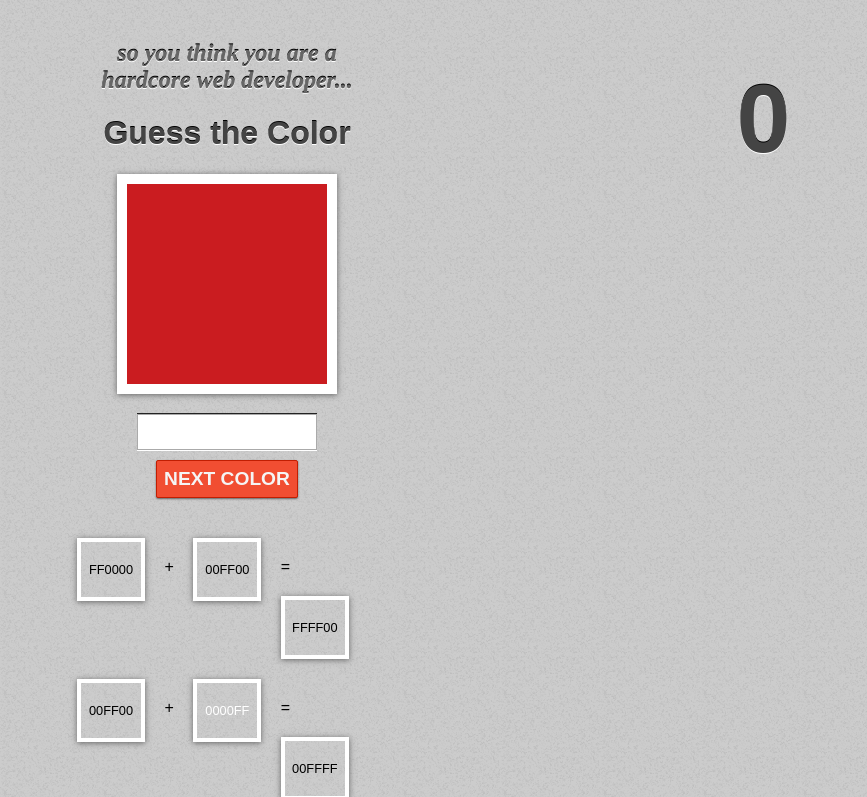
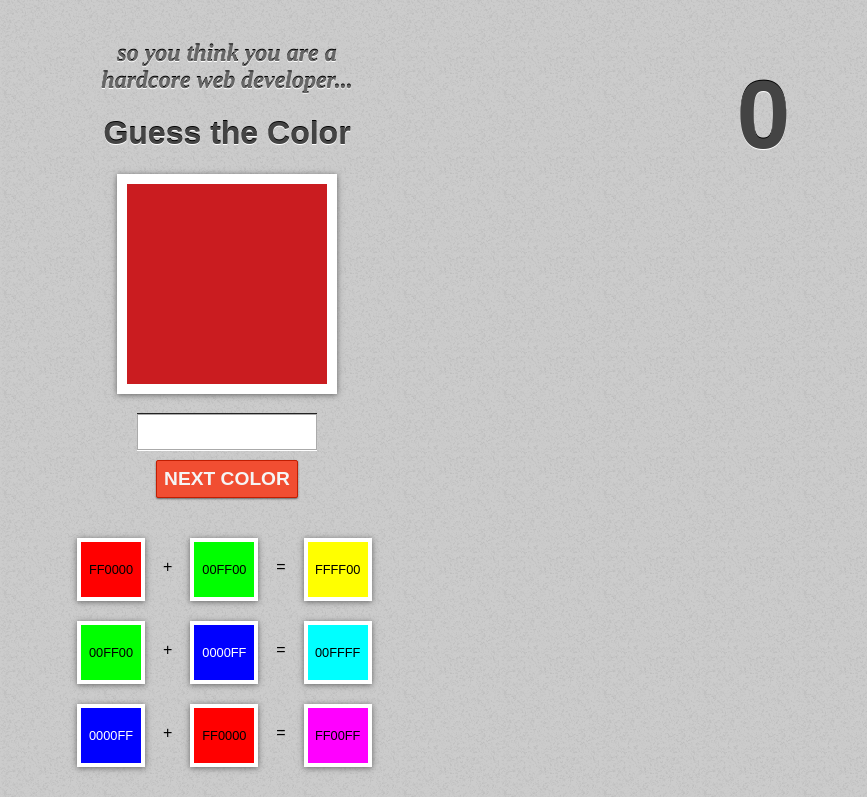
Before and after one commit to jgasteiz/Guess-the-color, a plain HTML site: page index.html in a window 1280 px wide. Both pictures are taken after a click on the link "Want some help?". Shown: the top 797 px of the page, 413-1280 px from the left. Drawn offline with Linux system fonts and the light colour scheme.

Commit message:
fixed some problems with firefox and opera

```diff
--- a/colors.css
+++ b/colors.css
@@ -86,6 +86,7 @@ button:hover {
 }
 .score {
     font-size: 6em;
+    margin-top: 60px;
     position: absolute;
     right: 6%;
     top: 0;
@@ -112,7 +113,7 @@ button:hover {
     margin-bottom: 20px;
 }
 .margin-left6per {
-    margin-left: 6.5%;
+    margin-left: 6%;
 }
 .clear-both {
     clear: both;
@@ -120,3 +121,6 @@ button:hover {
 .hidden {
     display: none;
 }
+.block {
+    display: block;
+}
--- a/index.html
+++ b/index.html
@@ -16,33 +16,33 @@
             <input id="color" type="text"/>
             <button onclick="COLORS.getAnswer()">Next color</button>
 
-            <a class="help margin-top40" href="#help">Want some help?</a>
+            <a class="help block margin-top40" href="#help">Want some help?</a>
 
             <div id="help" class="margin-top40 hidden">
                 <div class="margin-bottom20">
-                    <div class="minicolor" style="background: FF0000;">FF0000</div>
+                    <div class="minicolor" style="background-color: FF0000;">FF0000</div>
                     <div class="minispace margin-left6per">+</div>
-                    <div class="minicolor margin-left6per" style="background: 00FF00;">00FF00</div>
+                    <div class="minicolor margin-left6per" style="background-color: 00FF00;">00FF00</div>
                     <div class="minispace margin-left6per">=</div>
-                    <div class="minicolor margin-left6per" style="background: FFFF00;">FFFF00</div>
+                    <div class="minicolor margin-left6per" style="background-color: FFFF00;">FFFF00</div>
                     <div class="clear-both"></div>
                 </div>
 
                 <div class="margin-bottom20">
-                    <div class="minicolor" style="background: 00FF00;">00FF00</div>
+                    <div class="minicolor" style="background-color: 00FF00;">00FF00</div>
                     <div class="minispace margin-left6per">+</div>
-                    <div class="minicolor margin-left6per" style="background: 0000FF; color: #FFFFFF;">0000FF</div>
+                    <div class="minicolor margin-left6per" style="background-color: 0000FF; color: #FFFFFF;">0000FF</div>
                     <div class="minispace margin-left6per">=</div>
-                    <div class="minicolor margin-left6per" style="background: 00FFFF;">00FFFF</div>
+                    <div class="minicolor margin-left6per" style="background-color: 00FFFF;">00FFFF</div>
                     <div class="clear-both"></div>
                 </div>
 
                 <div class="margin-bottom20">
-                    <div class="minicolor" style="background: 0000FF; color: #FFFFFF;">0000FF</div>
+                    <div class="minicolor" style="background-color: 0000FF; color: #FFFFFF;">0000FF</div>
                     <div class="minispace margin-left6per">+</div>
-                    <div class="minicolor margin-left6per" style="background: FF0000;">FF0000</div>
+                    <div class="minicolor margin-left6per" style="background-color: FF0000;">FF0000</div>
                     <div class="minispace margin-left6per">=</div>
-                    <div class="minicolor margin-left6per" style="background: FF00FF;">FF00FF</div>
+                    <div class="minicolor margin-left6per" style="background-color: FF00FF;">FF00FF</div>
                     <div class="clear-both"></div>
                 </div>
             </div>
```
